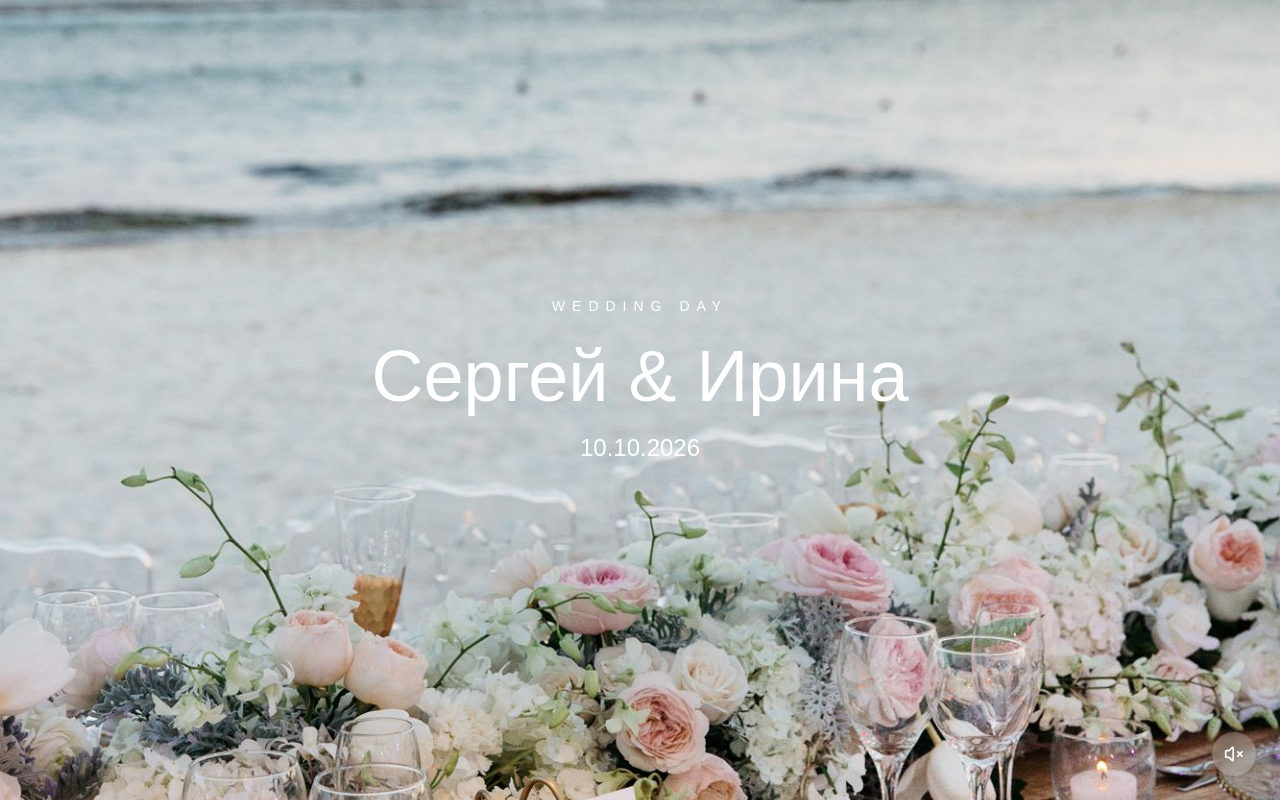
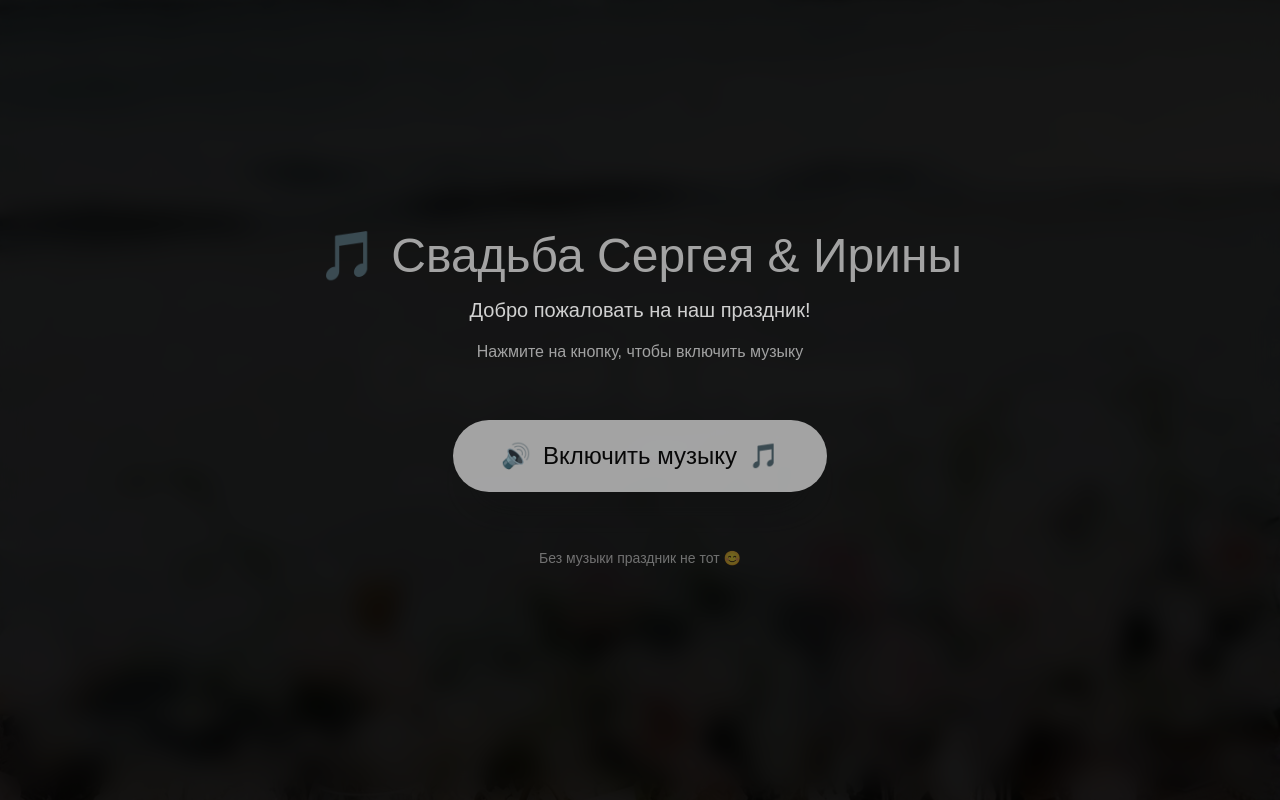
Before and after one commit to serafimsvirid-droid/wedding-site, a Next.js app: page / in a window 1280 px wide. Shown: the top 800 px of the page. Built offline with nearby package versions, Linux system fonts and the light colour scheme.

Commit message:
Добавлена большая кнопка включения музыки с анимацией

```diff
--- a/app/page.tsx
+++ b/app/page.tsx
@@ -51,7 +51,17 @@ export default function WeddingPage() {
   const [attendance, setAttendance] = useState("");
   const [loading, setLoading] = useState(false);
   const [musicOn, setMusicOn] = useState(false);
+  const [showMusicButton, setShowMusicButton] = useState(true);
 
+  const enableMusic = () => {
+    const audio = document.getElementById("bg-music") as HTMLAudioElement;
+    if (audio) {
+      audio.play().then(() => {
+        setMusicOn(true);
+        setShowMusicButton(false);
+      }).catch(() => {});
+    }
+  };
   // --- Refs для линии ---
   const timelineContainerRef = useRef<HTMLDivElement>(null);
   const timelineItemsRef = useRef<(HTMLDivElement | null)[]>([]);
@@ -83,6 +93,8 @@ export default function WeddingPage() {
     window.addEventListener("resize", updateLinePosition);
     return () => window.removeEventListener("resize", updateLinePosition);
   }, [updateLinePosition]);
+
+
 
   const [form, setForm] = useState({
     guests: [""],
@@ -205,6 +217,34 @@ export default function WeddingPage() {
   return (
     <main className="bg-[#f8f4ef] text-[#2d2d2d] overflow-hidden">
       <audio id="bg-music" loop src="/music/wedding.mp3" />
+            {showMusicButton && (
+        <div className="fixed inset-0 z-[100] bg-black/90 backdrop-blur-md flex items-center justify-center flex-col gap-6 p-6">
+          <div className="text-center space-y-4">
+            <h2 className="text-white text-4xl md:text-5xl font-light animate-pulse">
+              🎵 Свадьба Сергея & Ирины
+            </h2>
+            <p className="text-white/80 text-lg md:text-xl">
+              Добро пожаловать на наш праздник!
+            </p>
+            <p className="text-white/60 text-base">
+              Нажмите на кнопку, чтобы включить музыку
+            </p>
+          </div>
+
+          <button
+            onClick={enableMusic}
+            className="mt-8 bg-white text-black px-12 py-5 rounded-full text-xl md:text-2xl font-medium shadow-2xl hover:bg-white/90 transition-all animate-pulse flex items-center gap-3"
+          >
+            <span>🔊</span>
+            Включить музыку
+            <span>🎵</span>
+          </button>
+
+          <p className="text-white/40 text-sm text-center mt-8">
+            Без музыки праздник не тот 😊
+          </p>
+        </div>
+      )}
 
       {/* HERO */}
       <section
```
